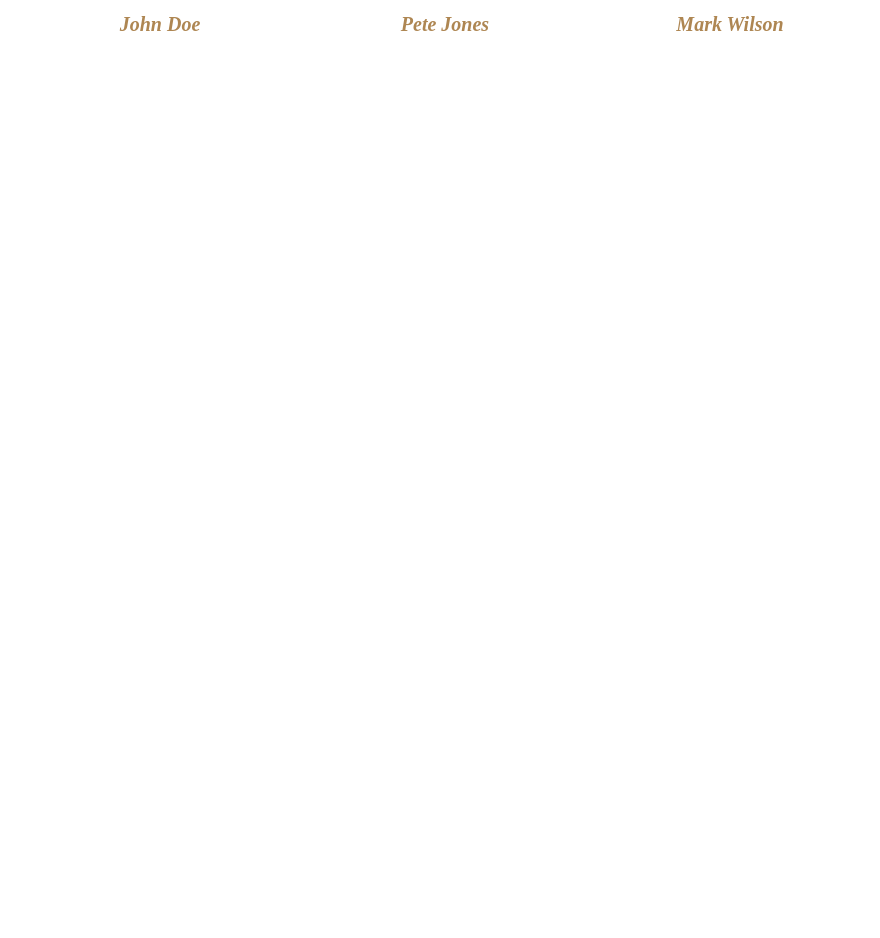
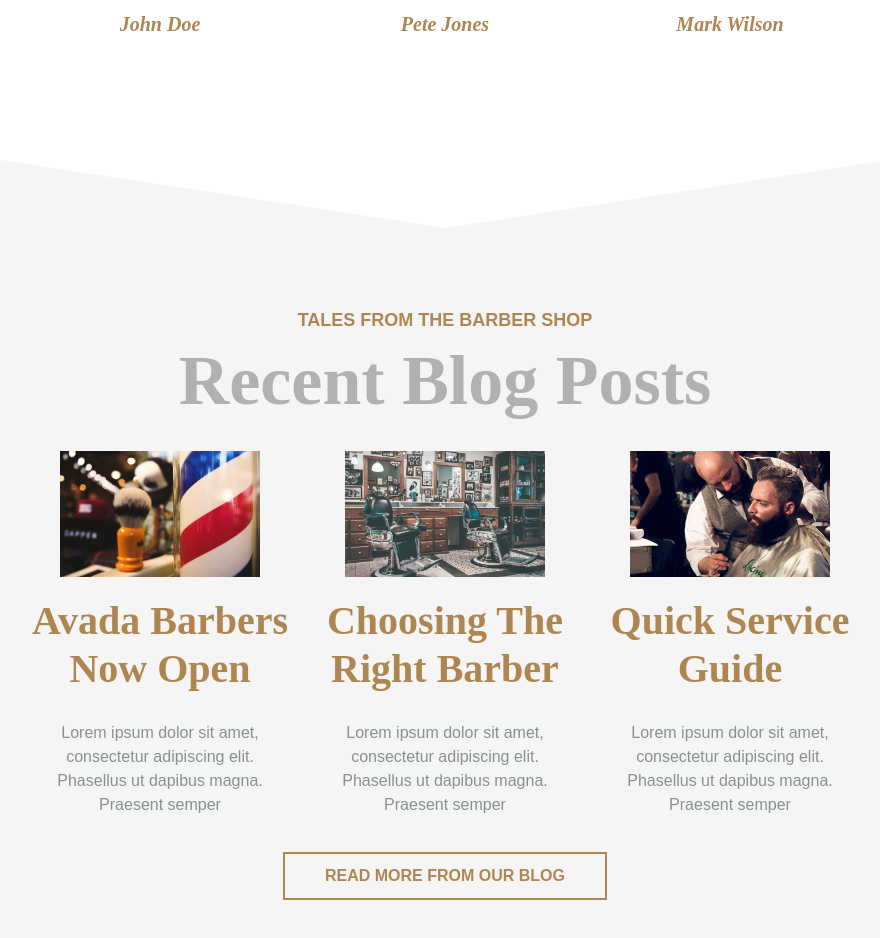
Before and after one commit to GianmarcoRuffi/proj-html-vuejs, a Vue app: page / in a window 1280 px wide. Shown: the part 4500-5438 px from the top of the page, without its empty margins (195-1075 px from the left). Before the commit the page ends 4630 px from the top, so only its background shows below. Built offline with nearby package versions, Linux system fonts and the light colour scheme; a small style sheet from the web is missing.

Commit message:
Blog posts

```diff
--- a/src/App.vue
+++ b/src/App.vue
@@ -5,6 +5,7 @@
     <services />
     <products />
     <reviews />
+    <blog-posts />
   </div>
 </template>
 
@@ -14,10 +15,11 @@ import Award from "./components/Award.vue";
 import Services from "./components/Services.vue";
 import Products from "./components/Products.vue";
 import Reviews from "./components/Reviews.vue";
+import BlogPosts from "./components/BlogPosts.vue";
 
 export default {
   name: "App",
-  components: { Header, Award, Services, Products, Reviews },
+  components: { Header, Award, Services, Products, Reviews, BlogPosts },
 };
 </script>
 
--- /dev/null
+++ b/src/components/BlogPosts.vue
@@ -0,0 +1,70 @@
+<template>
+  <section id="blogposts">
+    <div class="triangle">
+      <svg
+        class="fusion-big-triangle-candy"
+        xmlns="http://www.w3.org/2000/svg"
+        version="1.1"
+        width="100%"
+        height="100"
+        viewBox="0 0 100 100"
+        preserveAspectRatio="none"
+        style="fill: #ffff; padding: 0"
+      >
+        <path d="M0 100 L50 2 L100 100 Z"></path>
+      </svg>
+    </div>
+    <div
+      class="container h-100 d-flex flex-column justify-content-center align-items-center"
+    >
+      <div class="row">
+        <titles text1="Tales from the barber shop" text2="Recent Blog Posts" />
+      </div>
+      <div class="row justify-content-center">
+        <Card
+          imgURL="avadabarbers-second-blog-700x441.jpg"
+          title="Avada Barbers Now Open"
+          text="Lorem ipsum dolor sit amet, consectetur adipiscing elit. Phasellus ut dapibus magna. Praesent semper"
+        />
+        <Card
+          imgURL="avadabarbers-choosing-blog-700x441.jpg"
+          title="Choosing The Right Barber"
+          text="Lorem ipsum dolor sit amet, consectetur adipiscing elit. Phasellus ut dapibus magna. Praesent semper"
+        />
+        <Card
+          imgURL="avadabarbers-ourservice-blog-700x441.jpg"
+          title="Quick Service Guide"
+          text="Lorem ipsum dolor sit amet, consectetur adipiscing elit. Phasellus ut dapibus magna. Praesent semper"
+        />
+      </div>
+      <div class="row"><my-button text="Read more from our blog" /></div>
+    </div>
+  </section>
+</template>
+
+<script>
+import myButton from "./myButton.vue";
+import Titles from "./Titles.vue";
+import Card from "./Card.vue";
+export default {
+  components: { myButton, Titles, Card },
+  name: "BlogPosts",
+};
+</script>
+
+<style scoped lang="scss">
+@import "./src/styles/vars.scss";
+
+#blogposts {
+  height: 950px;
+  position: relative;
+  background-color: #f5f5f5;
+}
+
+.triangle {
+  position: absolute;
+  top: 0;
+  width: 100vw;
+  transform: rotate(180deg);
+}
+</style>
--- a/src/components/Header.vue
+++ b/src/components/Header.vue
@@ -79,7 +79,7 @@ ul {
     font-size: 23px;
     &:hover {
       cursor: pointer;
-      opacity: 0.8;
+      color: $ochre;
     }
   }
 }
```
